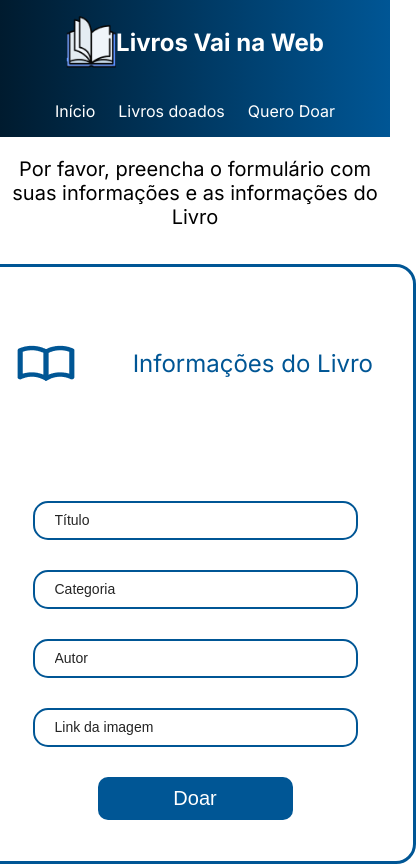
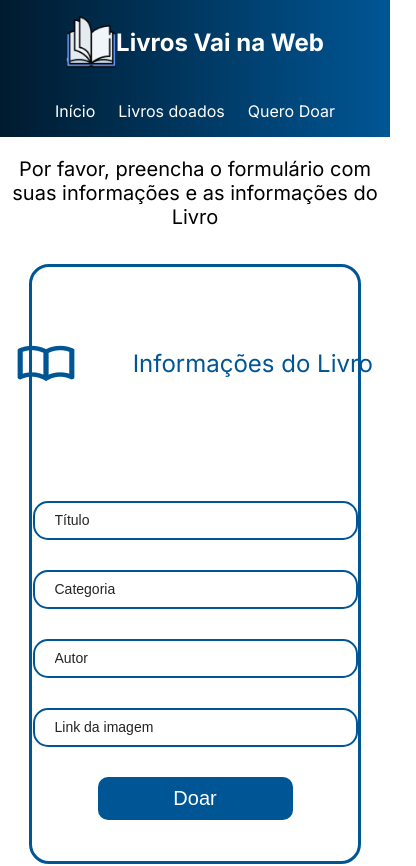
Before and after one commit to lsilva021/desafio-final-manha, a React (Vite) app: page /QueroDoar in a window 390 px wide. Shown: the top 866 px of the page, 416 px wide, since content can reach past the window. Built offline with nearby package versions, Linux system fonts and the light colour scheme.

Commit message:
bug do tamanho da parte de cadastro corrigido

```diff
--- a/src/pages/quero-doar/queroDoar.module.scss
+++ b/src/pages/quero-doar/queroDoar.module.scss
@@ -80,6 +80,10 @@
 }
 
 @media (max-width: 815px){
+    .cadastro{
+        max-width: 85%;
+    }
+
     p{
         width: 400px;
         text-align: center;
```
